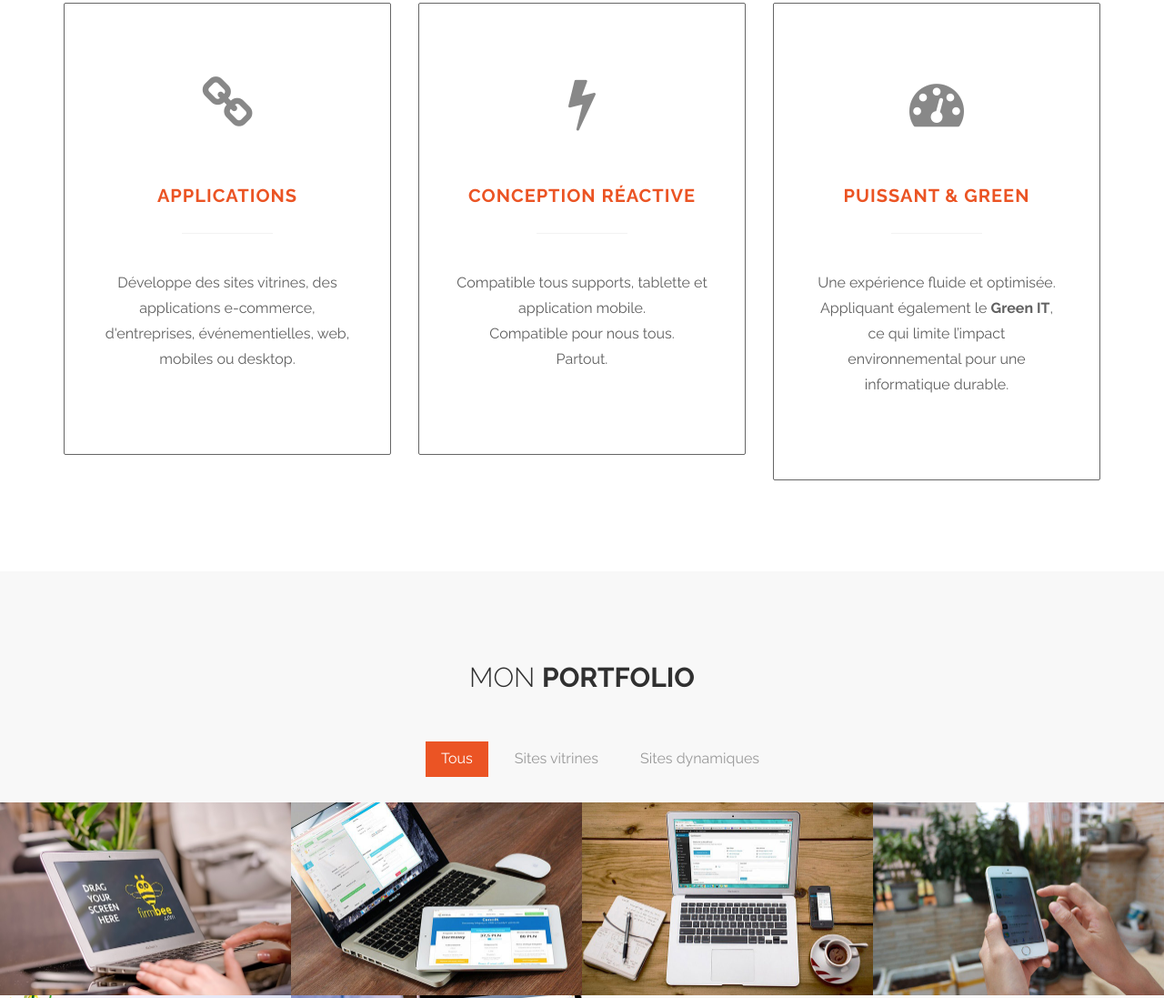
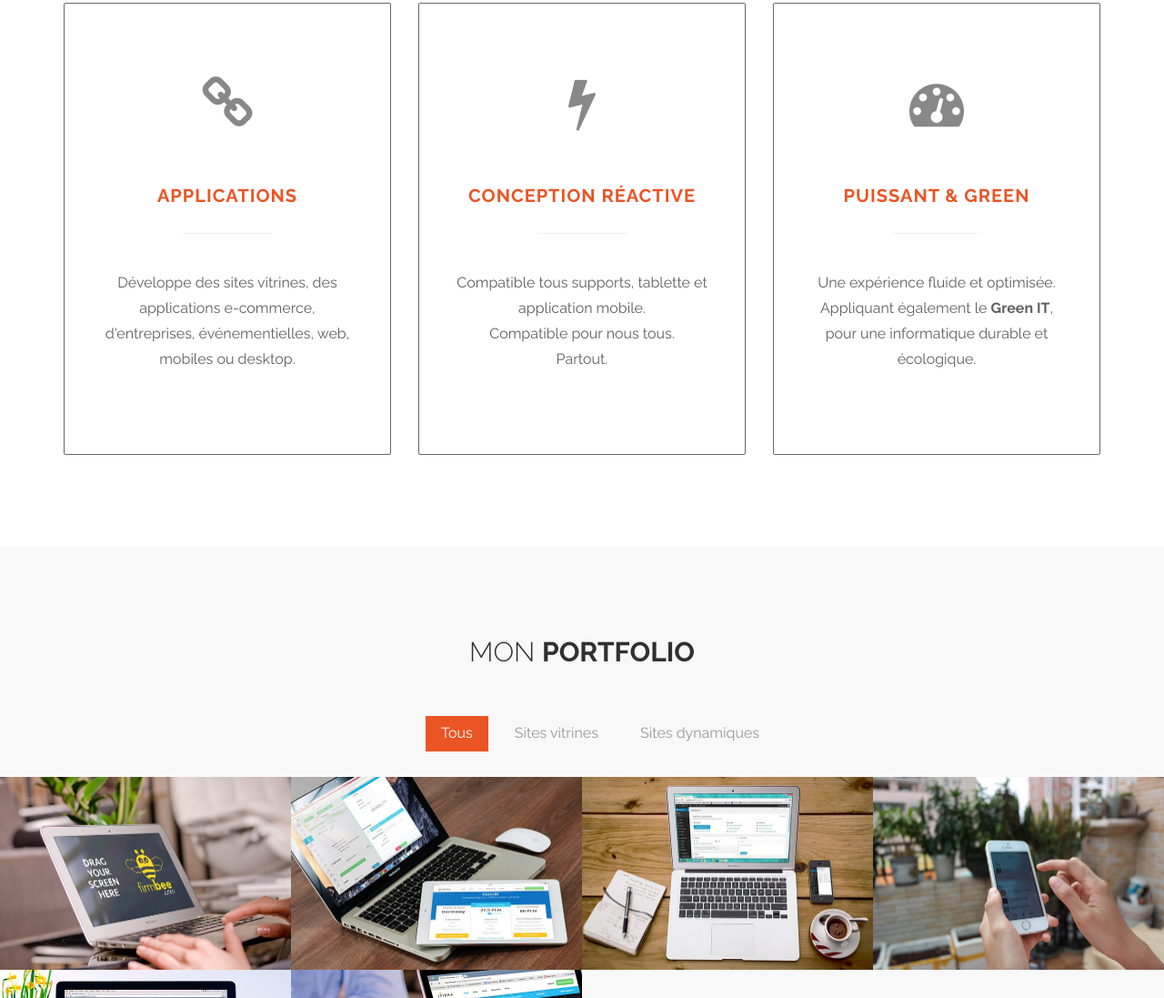
Before and after one commit to Nicolas-Cohen/OC-Projet-12, a plain HTML site: page index.html in a window 1280 px wide. Shown: the part 1033-2130 px from the top of the page at 91% size. Drawn offline with Linux system fonts and the light colour scheme.

Commit message:
Green IT

```diff
--- a/index.html
+++ b/index.html
@@ -93,8 +93,7 @@
 							<i class="fa fa-dashboard"></i>
 							<h3 class="text-uppercase tm-work-h3">Puissant & Green</h3>
 							<hr>
-							<p>Une expérience fluide et optimisée. Appliquant également le <strong>Green IT</strong>,
-								ce qui limite l’impact environnemental pour une informatique durable.</p>
+							<p>Une expérience fluide et optimisée. Appliquant également le <strong>Green IT</strong>, pour une informatique durable et écologique.</p>
 						</div>
 					</div>
 				</div>
```
